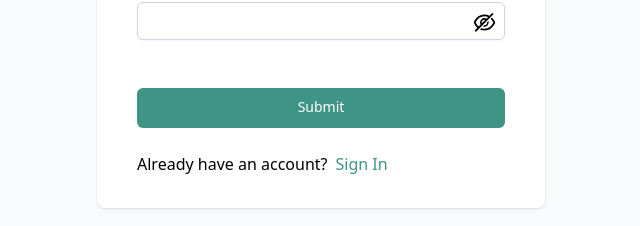
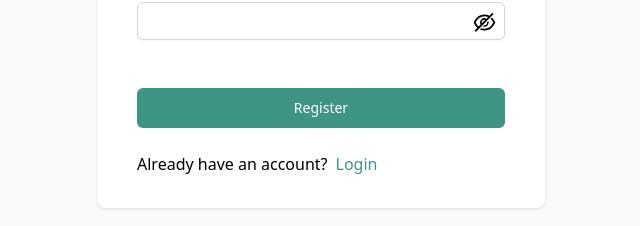
Before and after one commit to Huzaifa-2609/ecommerce, a React (Create React App) app: page /sign-up in a window 1280 px wide. Shown: the part 455-681 px from the top of the page, without its empty margins (319-959 px from the left). Built offline with nearby package versions, Linux system fonts and the light colour scheme.

Commit message:
minor fixes

```diff
--- a/package.json
+++ b/package.json
@@ -16,11 +16,13 @@
     "multer": "^1.4.5-lts.1",
     "react": "^18.2.0",
     "react-dom": "^18.2.0",
+    "react-hot-toast": "^2.4.1",
     "react-icons": "^4.8.0",
     "react-lottie": "^1.2.3",
     "react-redux": "^8.0.5",
     "react-router-dom": "^6.11.1",
     "react-scripts": "5.0.1",
+    "react-spinners": "^0.13.8",
     "react-toastify": "^9.1.3",
     "redux": "^4.2.1",
     "web-vitals": "^2.1.4"
--- a/src/App.js
+++ b/src/App.js
@@ -7,11 +7,14 @@ import Home from "./pages/Home";
 import BestSelling from "./pages/BestSelling";
 import Products from "./pages/Products";
 import ProductDetailsPage from "./pages/ProductDetails";
+import HotToast from "./components/notification/HotToast";
+import toast, { Toaster } from "react-hot-toast";
 
 function App() {
   return (
     <div className="App">
       <BrowserRouter>
+        <Toaster />
         <Routes>
           <Route path="/login" element={<Login />} />
           <Route path="/sign-up" element={<Singup />} />
--- /dev/null
+++ b/src/components/loaders/Spinner.jsx
@@ -0,0 +1,16 @@
+import React from "react";
+import PulseLoader from "react-spinners/PulseLoader";
+
+const Spinner = ({ color, loading, size }) => {
+  return (
+    <PulseLoader
+      color={color}
+      loading={loading}
+      size={size}
+      aria-label="Loading Spinner"
+      data-testid="loader"
+    />
+  );
+};
+
+export default Spinner;
--- /dev/null
+++ b/src/components/notification/HotToast.js
@@ -0,0 +1,17 @@
+import React, { useEffect } from "react";
+import toast, { Toaster } from "react-hot-toast";
+import { useSelector } from "react-redux";
+
+const HotToast = () => {
+  const { message, type } = useSelector((state) => state.notify);
+
+  useEffect(() => {
+    console.log("asdasd");
+    if (type === "") return;
+    (() => toast[type](message, {}))();
+  }, []);
+  console.log({ message });
+  return <Toaster />;
+};
+
+export default HotToast;
--- a/src/pages/Login.jsx
+++ b/src/pages/Login.jsx
@@ -4,16 +4,19 @@ import { AiOutlineEye, AiOutlineEyeInvisible } from "react-icons/ai";
 import { Link, useNavigate } from "react-router-dom";
 import axios from "axios";
 // import { server } from "../../server";
-import { toast } from "react-toastify";
+import toast from "react-hot-toast";
+import Spinner from "../components/loaders/Spinner";
 
 const Login = () => {
   const navigate = useNavigate();
   const [email, setEmail] = useState("");
   const [password, setPassword] = useState("");
   const [visible, setVisible] = useState(false);
+  const [loader, setLoader] = useState(false);
 
   const handleSubmit = async (e) => {
     e.preventDefault();
+    setLoader(true);
     const data = {
       email,
       password,
@@ -21,11 +24,16 @@ const Login = () => {
     axios
       .post("http://localhost:9000/api/auth/login", data)
       .then(({ data }) => {
+        setLoader(false);
         console.log(data);
         localStorage.setItem("token", data.authToken);
         navigate("/");
       })
-      .catch((err) => console.log(err));
+      .catch((err) => {
+        setLoader(false);
+
+        toast.error(err?.response?.data?.error);
+      });
   };
 
   return (
@@ -116,9 +124,13 @@ const Login = () => {
             <div>
               <button
                 type="submit"
-                className="group relative w-full h-[40px] flex justify-center py-2 px-4 border border-transparent text-sm font-medium rounded-md text-white bg-[#3f9585] hover:bg-[#2f8878]"
+                className="group relative items-center w-full h-[40px] flex justify-center py-2 px-4 border border-transparent text-sm font-medium rounded-md text-white bg-[#3f9585] hover:bg-[#2f8878]"
               >
-                Submit
+                {loader ? (
+                  <Spinner color="#ffff" size={8} loading={true} />
+                ) : (
+                  "Login"
+                )}
               </button>
             </div>
             <div className={`flex items-center w-full`}>
--- a/src/pages/Signup.jsx
+++ b/src/pages/Signup.jsx
@@ -4,15 +4,20 @@ import { AiOutlineEye, AiOutlineEyeInvisible } from "react-icons/ai";
 import { Link, useNavigate } from "react-router-dom";
 import { RxAvatar } from "react-icons/rx";
 import axios from "axios";
-import { toast } from "react-toastify";
+import Spinner from "../components/loaders/Spinner";
+import { notify } from "../redux/actions/notification";
+import toast from "react-hot-toast";
+import { useDispatch } from "react-redux";
 let server = "localhost";
 const Singup = () => {
   const navigate = useNavigate();
   const [email, setEmail] = useState("");
   const [name, setName] = useState("");
+  const [loader, setLoader] = useState(false);
   const [password, setPassword] = useState("");
   const [visible, setVisible] = useState(false);
   const [avatar, setAvatar] = useState(null);
+  const dispatch = useDispatch();
 
   const handleFileInputChange = (e) => {
     const file = e.target.files[0];
@@ -21,6 +26,7 @@ const Singup = () => {
 
   const handleSubmit = async (e) => {
     e.preventDefault();
+    setLoader(true);
     const data = {
       name,
       email,
@@ -30,10 +36,15 @@ const Singup = () => {
       .post("http://localhost:9000/api/auth/createuser", data)
       .then(({ data }) => {
         console.log(data);
+        setLoader(false);
         localStorage.setItem("token", data.authToken);
         navigate("/");
       })
-      .catch((err) => console.log(err));
+      .catch((err) => {
+        setLoader(false);
+        toast.error(err?.response?.data?.error);
+        console.log(err?.response?.data?.error);
+      });
   };
 
   return (
@@ -147,15 +158,22 @@ const Singup = () => {
             <div>
               <button
                 type="submit"
-                className="group relative w-full h-[40px] flex justify-center py-2 px-4 border border-transparent text-sm font-medium rounded-md text-white bg-[#3f9585] hover:bg-[#2f8878]"
+                className="group relative w-full h-[40px] flex items-center justify-center py-2 px-4 border border-transparent text-sm font-medium rounded-md text-white bg-[#3f9585] hover:bg-[#2f8878]"
               >
-                Submit
+                {loader ? (
+                  <Spinner color="#ffff" size={8} loading={true} />
+                ) : (
+                  "Register"
+                )}
               </button>
             </div>
             <div className={`flex items-center w-full`}>
               <h4>Already have an account?</h4>
-              <Link to="/login" className="text-[#3f9585] hover:text-[#2f8878] pl-2">
-                Sign In
+              <Link
+                to="/login"
+                className="text-[#3f9585] hover:text-[#2f8878] pl-2"
+              >
+                Login
               </Link>
             </div>
           </form>
--- /dev/null
+++ b/src/redux/actions/notification.js
@@ -0,0 +1,8 @@
+export const notify = (data) => async (dispatch, getState) => {
+  dispatch({
+    type: "notify",
+    payload: data,
+  });
+
+  return data;
+};
--- /dev/null
+++ b/src/redux/reducers/notification.js
@@ -0,0 +1,14 @@
+import { createReducer } from "@reduxjs/toolkit";
+
+const initialState = {
+  type: "",
+  message: "",
+};
+export const notifyReducer = createReducer(initialState, {
+  notify: (state, action) => {
+    const { type, message } = action.payload;
+    state.type = type;
+    state.message = message;
+    return state;
+  },
+});
--- a/src/redux/store.js
+++ b/src/redux/store.js
@@ -6,7 +6,7 @@ import { eventReducer } from "./reducers/event";
 import { cartReducer } from "./reducers/cart";
 import { wishlistReducer } from "./reducers/wishlist";
 import { orderReducer } from "./reducers/order";
-
+import { notifyReducer } from "./reducers/notification";
 
 const Store = configureStore({
   reducer: {
@@ -17,6 +17,7 @@ const Store = configureStore({
     cart: cartReducer,
     wishlist: wishlistReducer,
     order: orderReducer,
+    notify: notifyReducer,
   },
 });
 
```
Also changed, not shown: 2 other files (tests, documents, lock files or other folders).
